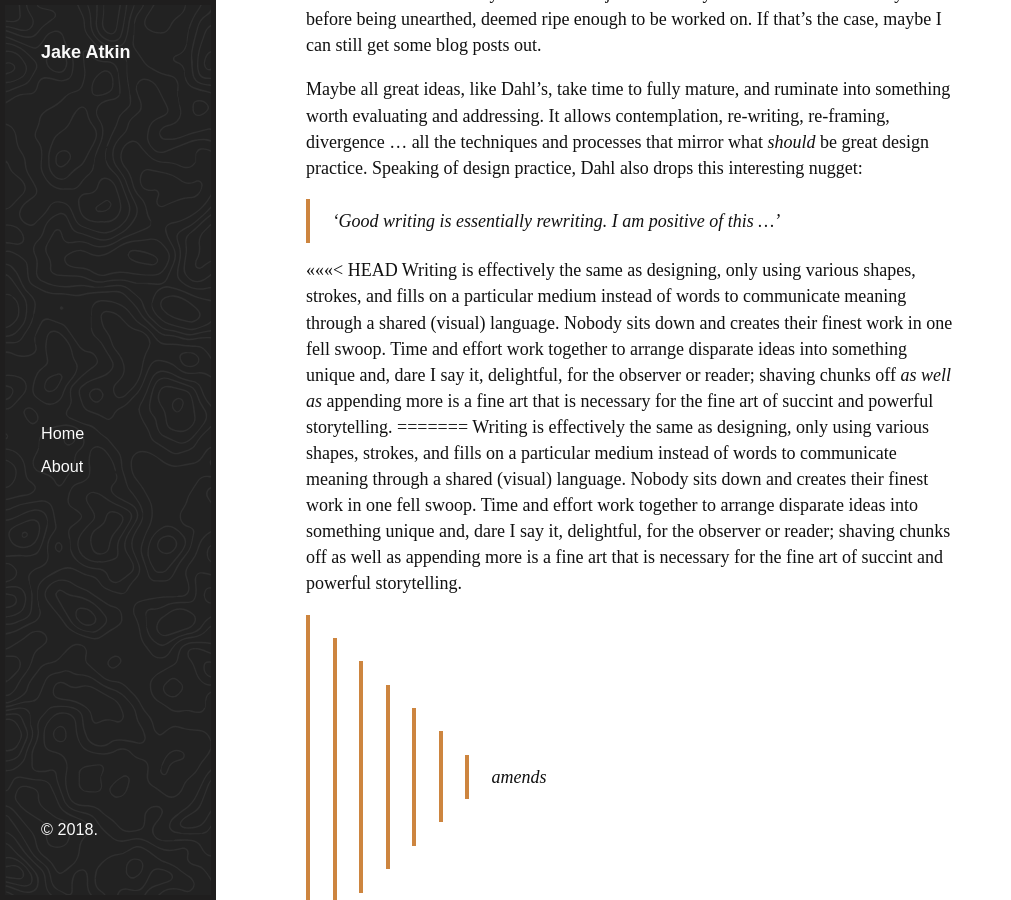
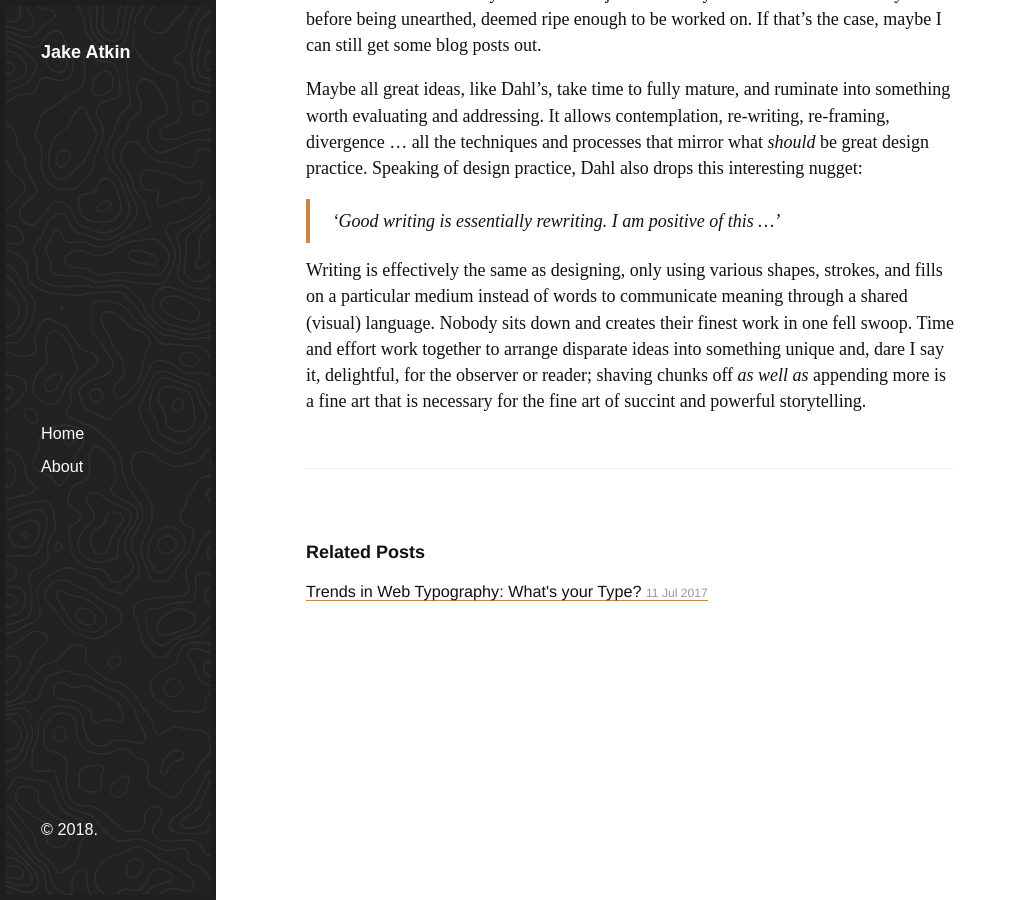
Before and after one commit to atkinja522/atkinja522.github.io, a Jekyll site: the page built from _posts/2018-11-28-Dahl.md, in a window 1280 px wide and 900 px high, scrolled down 631 px. Shown: the whole window, without its empty margins (0-1011 px from the left). Built offline with Jekyll 4.4.1, drawn with Linux system fonts in a browser that asks for light colours; some web fonts are replaced.

Commit message:
update post

```diff
--- a/_posts/2018-11-28-Dahl.md
+++ b/_posts/2018-11-28-Dahl.md
@@ -16,8 +16,4 @@ Maybe all great ideas, like Dahl's, take time to fully mature, and ruminate into
 
 > ‘Good writing is essentially rewriting. I am positive of this ...’
 
-<<<<<<< HEAD
 Writing is effectively the same as designing, only using various shapes, strokes, and fills on a particular medium instead of words to communicate meaning through a shared (visual) language. Nobody sits down and creates their finest work in one fell swoop. Time and effort work together to arrange disparate ideas into something unique and, dare I say it, delightful, for the observer or reader; shaving chunks off *as well as* appending more is a fine art that is necessary for the fine art of succint and powerful storytelling.
-=======
-Writing is effectively the same as designing, only using various shapes, strokes, and fills on a particular medium instead of words to communicate meaning through a shared (visual) language. Nobody sits down and creates their finest work in one fell swoop. Time and effort work together to arrange disparate ideas into something unique and, dare I say it, delightful, for the observer or reader; shaving chunks off as well as appending more is a fine art that is necessary for the fine art of succint and powerful storytelling.
->>>>>>> amends
```
